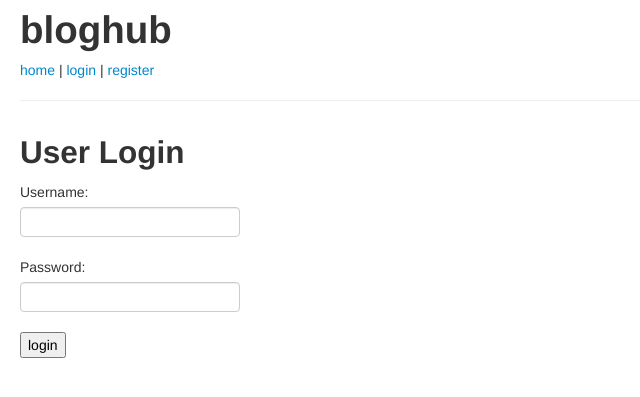
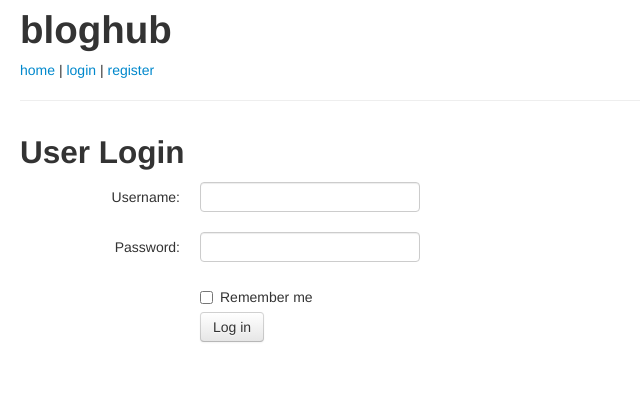
Before and after one commit to burxtx/djcode, a Django app: template bloghub/templates/registration/login.html in a window 1280 px wide. Shown: the top 397 px of the page, without its empty margins (0-640 px from the left). Run offline with Django 3.2, Linux system fonts and the light colour scheme; the template is opened without the code that fills it, so the values that code supplies are empty, except form fields; tables that the repository leaves empty hold one stand-in row (values such as "Sample post"); form fields are guessed from the names that the template uses; parts of the project's set-up code (start-up, migrations or seed data) failed here and were passed over.

Commit message:
neat the login form

```diff
--- a/bloghub/templates/registration/login.html
+++ b/bloghub/templates/registration/login.html
@@ -6,12 +6,29 @@
 		<p>Your username and password didn't match.
 			Please try again.</p>
 	{% endif %}
-	<form method="post" action=".">
-		<p><label for="id_username">Username:</label>
-		{{ form.username }}</p>
-		<p><label for="id_password">Password:</label>
-		{{ form.password }}</p>
-		<input type="submit" value="login" />
-		<input type="hidden" name="next" value="/" />
+	<form class="form-horizontal" method="post" action=".">
+		<div class="control-group">
+			<label class="control-label" for="id_username">Username:</label>
+			<div class="controls">
+				{{ form.username }}
+			</div>
+		</div>
+		<div class="control-group">
+			<label class="control-label" for="id_password">Password:</label>
+			<div class="controls">
+				{{ form.password }}
+			</div>
+		</div>
+		<div class="control-group">
+			<div class="controls">
+				<label class="checkbox">
+					<input type="checkbox"> Remember me
+				</label>
+				<button type="submit" class="btn">Log in</button>
+				<!--following line is required for redirect-->
+				<input type="hidden" name="next" value="/" />
+			</div>
+		</div>
+
 	</form>
 {% endblock %}
```
Also changed, not shown: bloghub/bloghub.db.
